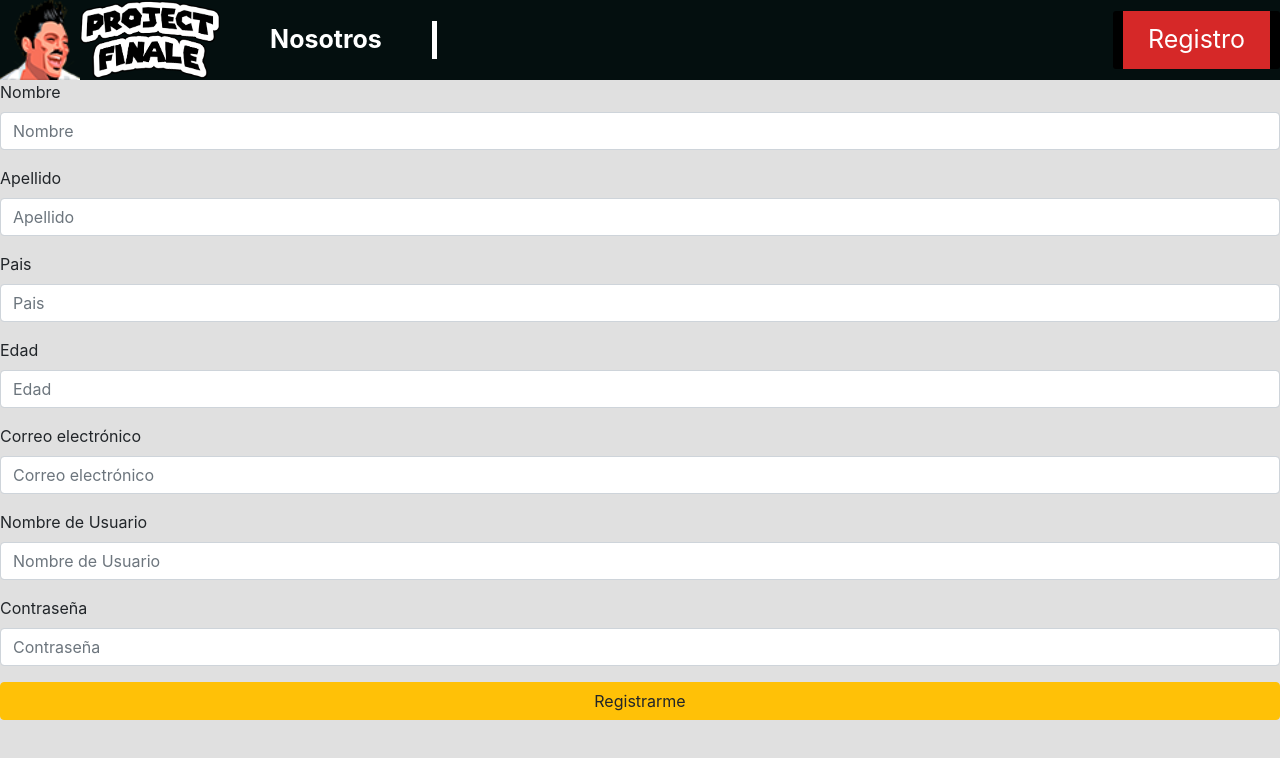
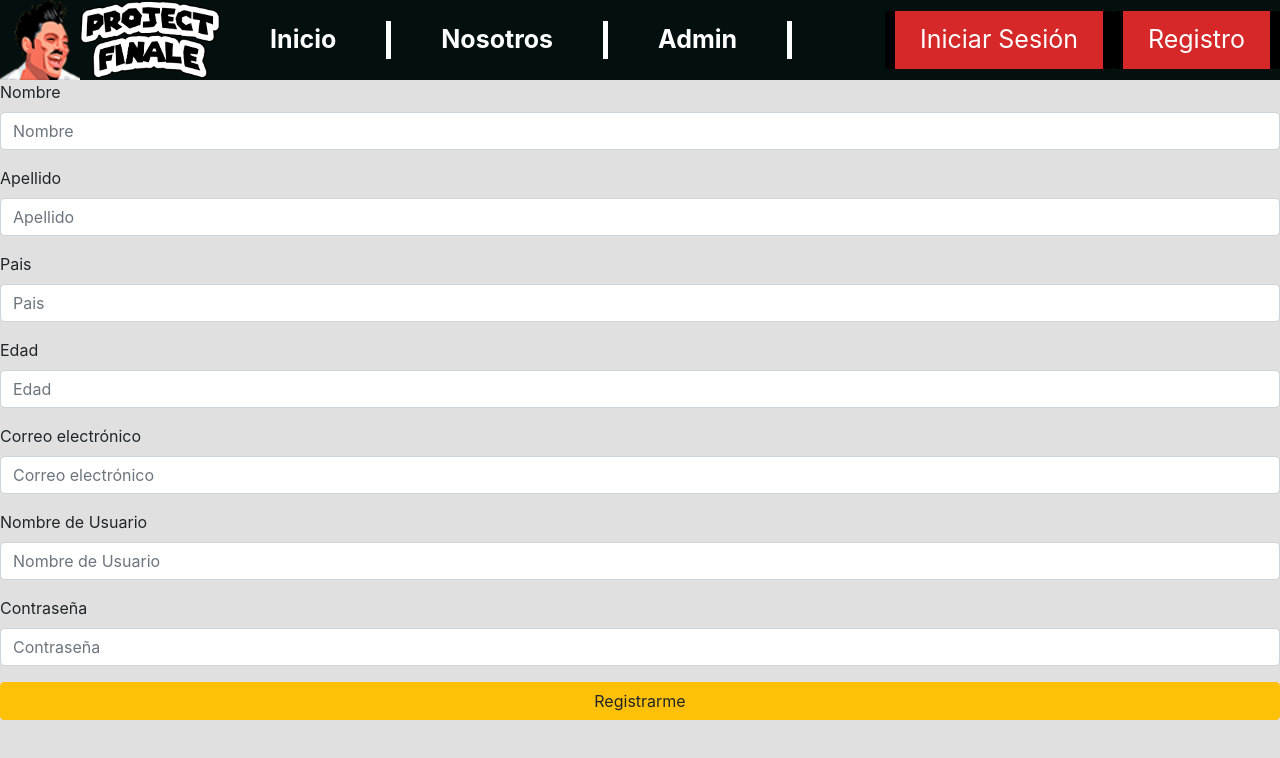
Before and after one commit to MSalasaraoz/ProjectFinal2, a React (Create React App) app: page /Registrarse in a window 1280 px wide. Shown: the top 758 px of the page. Built offline with nearby package versions, Linux system fonts and the light colour scheme.

Commit message:
Acomodando cosas v2

```diff
--- a/src/Components/abm/usuarios/AltaUsuario.jsx
+++ b/src/Components/abm/usuarios/AltaUsuario.jsx
@@ -106,7 +106,7 @@ const altaUsuario = ({ setUser, user, users, setUsers }) => {
         <Form.Group controlId="password">
           <Form.Label>Contraseña</Form.Label>
           <Form.Control
-            type="text"
+            type="password"
             placeholder="Contraseña"
             onChange={handleChange}
             name="password"
--- a/src/Components/comun/navbarPiola.js
+++ b/src/Components/comun/navbarPiola.js
@@ -3,7 +3,6 @@ import "./navbar.css";
 import { BrowserRouter as Router, Switch, Route, Link } from "react-router-dom";
 import Inicio from "../Inicio";
 import Nosotros from "../Nosotros";
-// import Admin from "./Admin";
 import AltaUsuarioApp from "../abm/usuarios/AltaUsuarioApp";
 
 function NavbarPiola() {
@@ -23,14 +22,20 @@ function NavbarPiola() {
                             alt=""
                         ></img>
                     </a>
+                    <a href="/" className="sub-menu">
+                        Inicio
+                    </a>
                     <a href="/Nosotros" className="sub-menu">
                         Nosotros
                     </a>
+                    <a href="/Admin" className="sub-menu">
+                        Admin
+                    </a>
                 </div>
                 <div className="flex-item-2">
-                {/* <a href="/SignUp" className="sign-up">
-                    Inicia Sesión
-                </a> */}
+                    <a href="/login" className="sign-up">
+                        Iniciar Sesión
+                    </a>
                     <a href="/Registrarse" className="sign-up">
                         Registro
                     </a>
@@ -46,17 +51,8 @@ function NavbarPiola() {
                 <Route path="/Registrarse">
                     <AltaUsuarioApp/>
                 </Route>
-            {/* <Route path="/CardCelebrity">
-                <CardCelebrity />
-            </Route> */}
-            {/* <Route path="/Admin">
-                <Admin />
-            </Route> */}
             </Switch>
         </Router>
-
-
-
     );
 }
 
```
Also changed, not shown: src/App.js (+1 -78 lines). Lines whose indentation alone changed are shown as unchanged.
